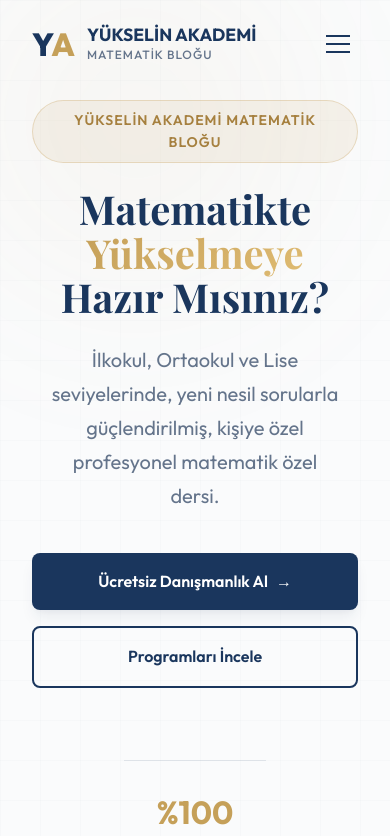
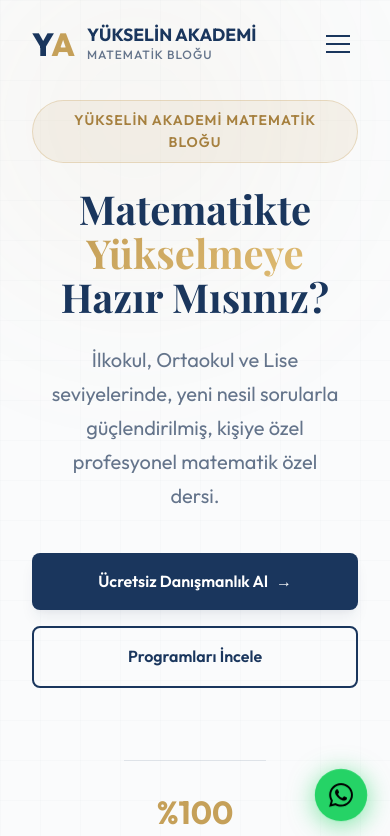
Before and after one commit to muhammetyakac-cell/yuksel-akademi-web, a Next.js app: page / in a window 390 px wide. Shown: the top 836 px of the page. Built offline with nearby package versions, Linux system fonts and the light colour scheme; a web font is replaced by a local one.

Commit message:
Feature: Add floating WhatsApp button

```diff
--- a/src/app/layout.tsx
+++ b/src/app/layout.tsx
@@ -1,5 +1,6 @@
 import type { Metadata } from "next";
 import "./globals.css";
+import WhatsAppButton from "@/components/WhatsAppButton/WhatsAppButton";
 
 export const metadata: Metadata = {
   title: "Yükselİn Akademi | Gülçin Demir - Matematik Özel Ders",
@@ -15,6 +16,7 @@ export default function RootLayout({
     <html lang="tr">
       <body>
         {children}
+        <WhatsAppButton />
       </body>
     </html>
   );
--- /dev/null
+++ b/src/components/WhatsAppButton/WhatsAppButton.module.css
@@ -0,0 +1,88 @@
+.whatsappFloat {
+  position: fixed;
+  bottom: 2rem;
+  right: 2rem;
+  width: 60px;
+  height: 60px;
+  background-color: #25d366;
+  color: #fff;
+  border-radius: 50px;
+  text-align: center;
+  box-shadow: 0 4px 14px rgba(37, 211, 102, 0.4);
+  z-index: 999;
+  display: flex;
+  align-items: center;
+  justify-content: center;
+  transition: all 0.3s ease;
+  animation: pulse 2s infinite;
+}
+
+.whatsappIcon {
+  width: 32px;
+  height: 32px;
+}
+
+.tooltip {
+  position: absolute;
+  right: 75px;
+  background: rgba(30, 41, 59, 0.95);
+  backdrop-filter: blur(8px);
+  color: #fff;
+  padding: 0.5rem 1rem;
+  border-radius: 8px;
+  font-size: 0.875rem;
+  font-weight: 500;
+  white-space: nowrap;
+  opacity: 0;
+  visibility: hidden;
+  transition: all 0.3s ease;
+  box-shadow: 0 4px 12px rgba(0, 0, 0, 0.15);
+  border: 1px solid rgba(255, 255, 255, 0.1);
+  transform: translateX(10px);
+}
+
+.whatsappFloat:hover {
+  transform: scale(1.1);
+  box-shadow: 0 6px 20px rgba(37, 211, 102, 0.6);
+  background-color: #20ba5a;
+  animation: none;
+}
+
+.whatsappFloat:hover .tooltip {
+  opacity: 1;
+  visibility: visible;
+  transform: translateX(0);
+}
+
+@keyframes pulse {
+  0% {
+    transform: scale(1);
+    box-shadow: 0 4px 14px rgba(37, 211, 102, 0.4);
+  }
+  50% {
+    transform: scale(1.05);
+    box-shadow: 0 4px 25px rgba(37, 211, 102, 0.6);
+  }
+  100% {
+    transform: scale(1);
+    box-shadow: 0 4px 14px rgba(37, 211, 102, 0.4);
+  }
+}
+
+@media (max-width: 768px) {
+  .whatsappFloat {
+    bottom: 1.5rem;
+    right: 1.5rem;
+    width: 50px;
+    height: 50px;
+  }
+
+  .whatsappIcon {
+    width: 26px;
+    height: 26px;
+  }
+
+  .tooltip {
+    display: none; /* Hide tooltip on mobile for cleaner UX */
+  }
+}
--- /dev/null
+++ b/src/components/WhatsAppButton/WhatsAppButton.tsx
@@ -0,0 +1,26 @@
+import styles from './WhatsAppButton.module.css';
+
+export default function WhatsAppButton() {
+  const phoneNumber = '905464749802';
+  const message = 'Merhaba, matematik özel dersi hakkında bilgi almak istiyorum.';
+  const whatsappUrl = `https://wa.me/${phoneNumber}?text=${encodeURIComponent(message)}`;
+
+  return (
+    <a
+      href={whatsappUrl}
+      target="_blank"
+      rel="noopener noreferrer"
+      className={styles.whatsappFloat}
+      aria-label="WhatsApp ile İletişime Geç"
+    >
+      <svg
+        xmlns="http://www.w3.org/2000/svg"
+        viewBox="0 0 448 512"
+        className={styles.whatsappIcon}
+      >
+        <path d="M380.9 97.1C339 55.1 283.2 32 223.9 32c-122.4 0-222 99.6-222 222 0 39.1 10.2 77.3 29.6 111L0 480l117.7-30.9c32.4 17.7 68.9 27 106.1 27h.1c122.3 0 224.1-99.6 224.1-222 0-59.3-25.2-115-67.1-157zm-157 341.6c-33.2 0-65.7-8.9-94-25.7l-6.7-4-69.8 18.3L72 359.2l-4.4-7c-18.5-29.4-28.2-63.3-28.2-98.2 0-101.7 82.8-184.5 184.6-184.5 49.3 0 95.6 19.2 130.4 54.1 34.8 34.9 56.2 81.2 56.1 130.5 0 101.8-84.9 184.6-186.6 184.6zm101.2-138.2c-5.5-2.8-32.8-16.2-37.9-18-5.1-1.9-8.8-2.8-12.5 2.8-3.7 5.6-14.3 18-17.6 21.8-3.2 3.7-6.5 4.2-12 1.4-32.6-16.3-54-29.1-75.5-66-5.7-9.8 5.7-9.1 16.3-30.3 1.8-3.7 .9-6.9-.5-9.7-1.4-2.8-12.5-30.1-17.1-41.2-4.5-10.8-9.1-9.3-12.5-9.5-3.2-.2-6.9-.2-10.6-.2-3.7 0-9.7 1.4-14.8 6.9-5.1 5.6-19.4 19-19.4 46.3 0 27.3 19.9 53.7 22.6 57.4 2.8 3.7 39.1 59.7 94.8 83.8 35.2 15.2 49 16.5 66.6 13.9 10.7-1.6 32.8-13.4 37.4-26.4 4.6-13 4.6-24.1 3.2-26.4-1.3-2.5-5-3.9-10.5-6.6z"/>
+      </svg>
+      <span className={styles.tooltip}>Bizimle İletişime Geçin</span>
+    </a>
+  );
+}
```
